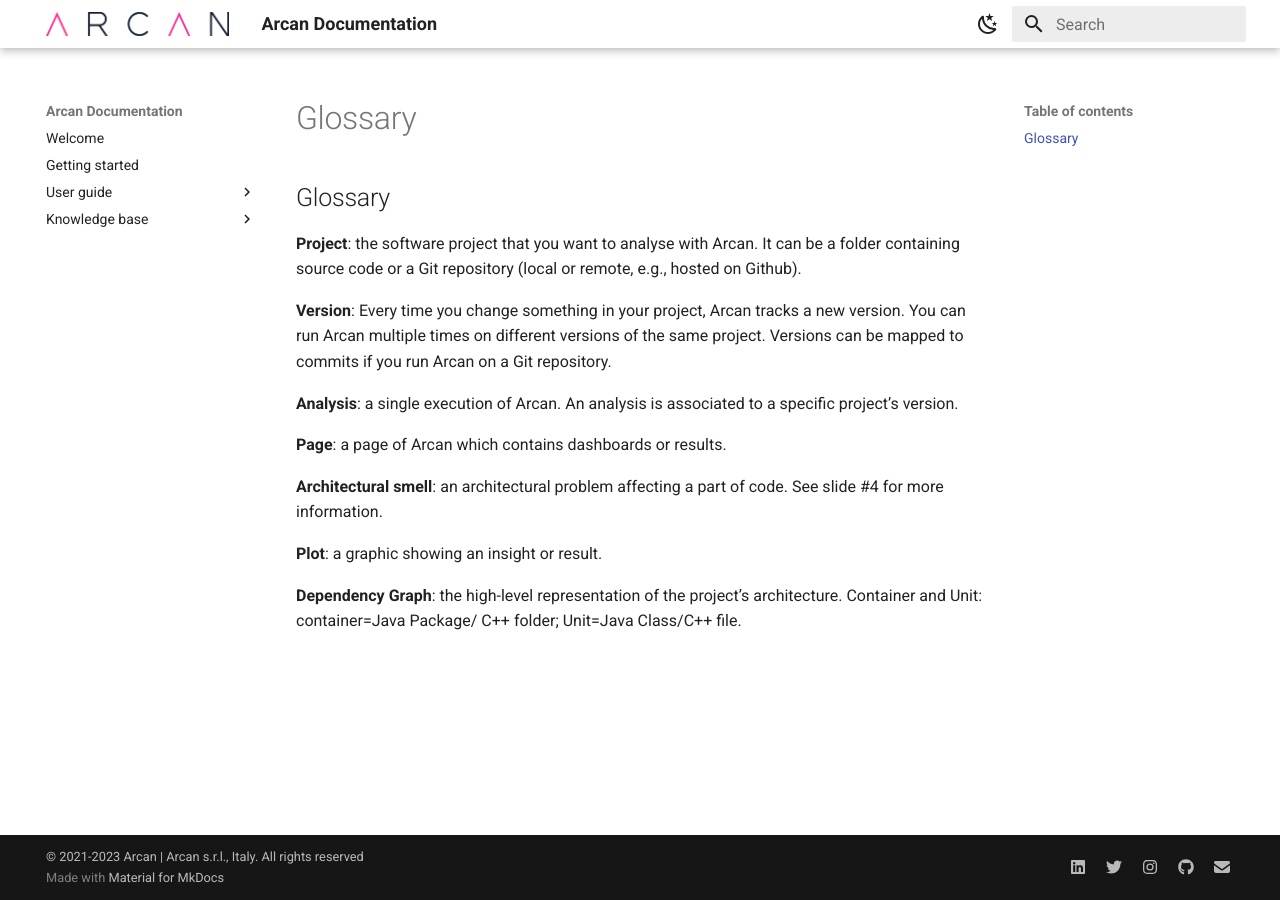
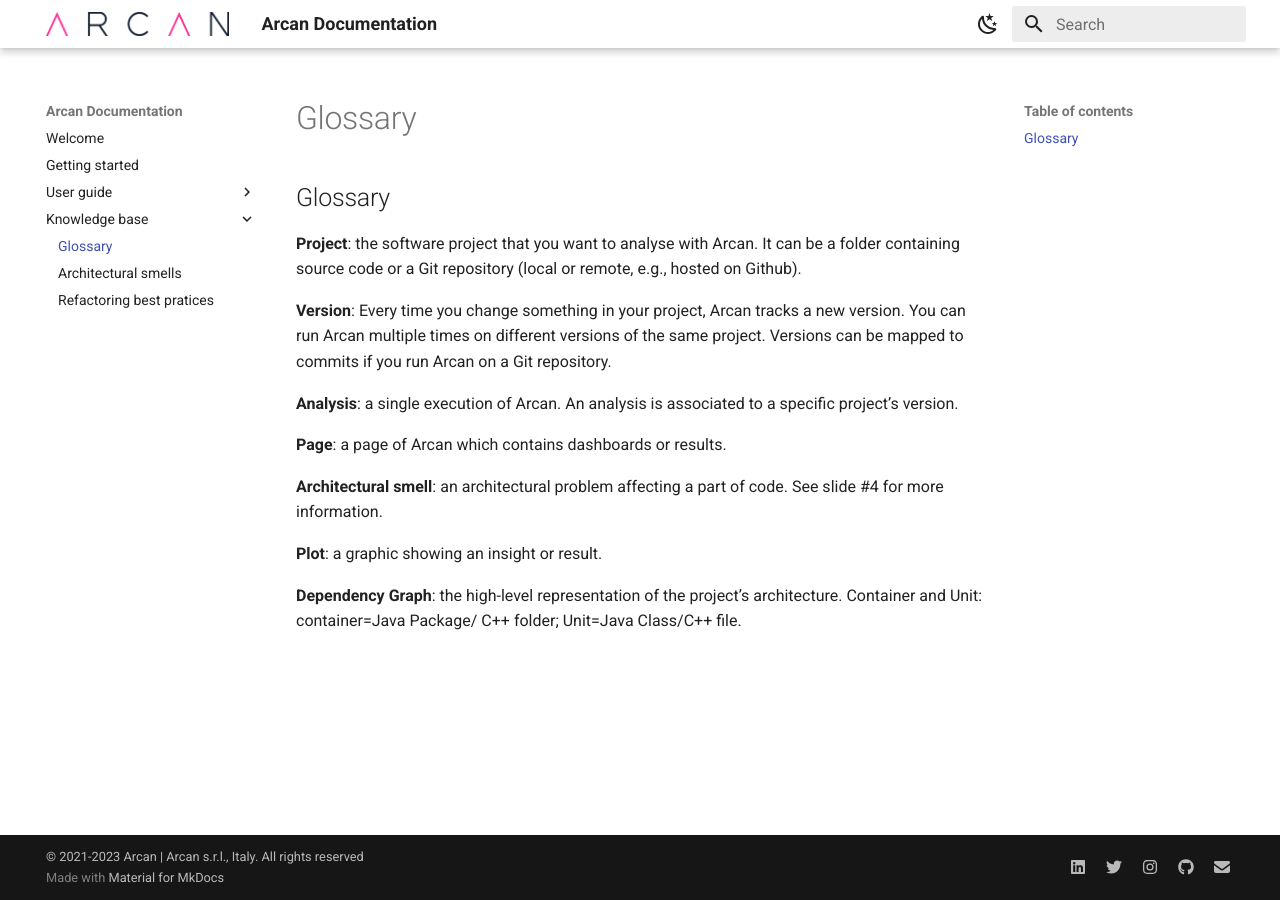
Before and after one commit to Arcan-Tech/arcan-docs, an MkDocs documentation site: the page built from docs/glossary.md, in a window 1280 px wide. Built offline with MkDocs 1.6.1 and Material for MkDocs 9.7.7, drawn with Linux system fonts in a browser that asks for light colours; the version menu is left out.

Commit message:
Modified navigaton order fix

```diff
--- a/mkdocs.yml
+++ b/mkdocs.yml
@@ -59,6 +59,6 @@
         - 'Analyse a new project': 'analyse_project.md'
         - 'Inspect a project': 'inspect_project.md'
     - 'Knowledge base':
-        - 'Glossary': 'license.md'
+        - 'Glossary': 'glossary.md'
         - 'Architectural smells': 'architectural_smells.md'
         - 'Refactoring best pratices': 'refactoring.md'
```
